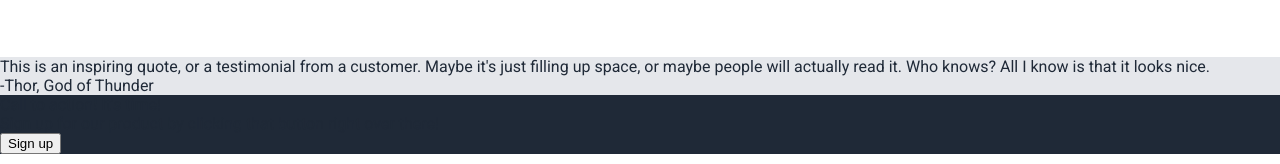
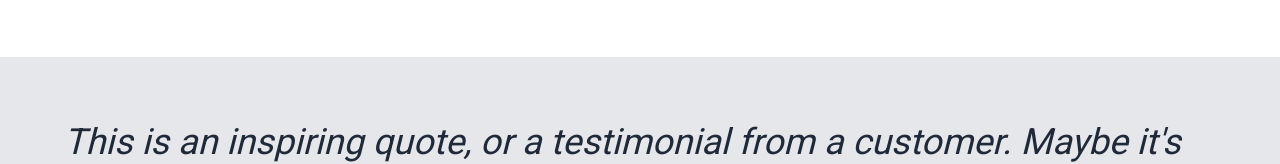
Before and after one commit to pforsber1/Alby-Innovations, a plain HTML site: page index.html in a window 1280 px wide. Shown: the part 801-965 px from the top of the page. Drawn offline with Linux system fonts and the light colour scheme.

Commit message:
Style the quote in the sub-content section
The sub-section has padding to make it easier to read. It was made
italic to clearly indicate the text is a quote. The source fo the quote
was put beneath the text towards the right in order to credit the
the source and give the reader another cue that the text is a quote.

```diff
--- a/style.css
+++ b/style.css
@@ -137,6 +137,22 @@ a {
 
 .sub-content {
     background-color: #e5e7eb;
+    padding: 4rem;
+}
+
+.quote {
+    font-size: 36px;
+    font-style: italic;
+    font-weight: lighter;
+    color: #1f2937;
+}
+
+.quote-source {
+    font-weight: bold;
+    display: flex;
+    justify-content: flex-end;
+    font-size: 1.125rem;
+    padding-top: .6rem;
 }
 
 .footer {
```
